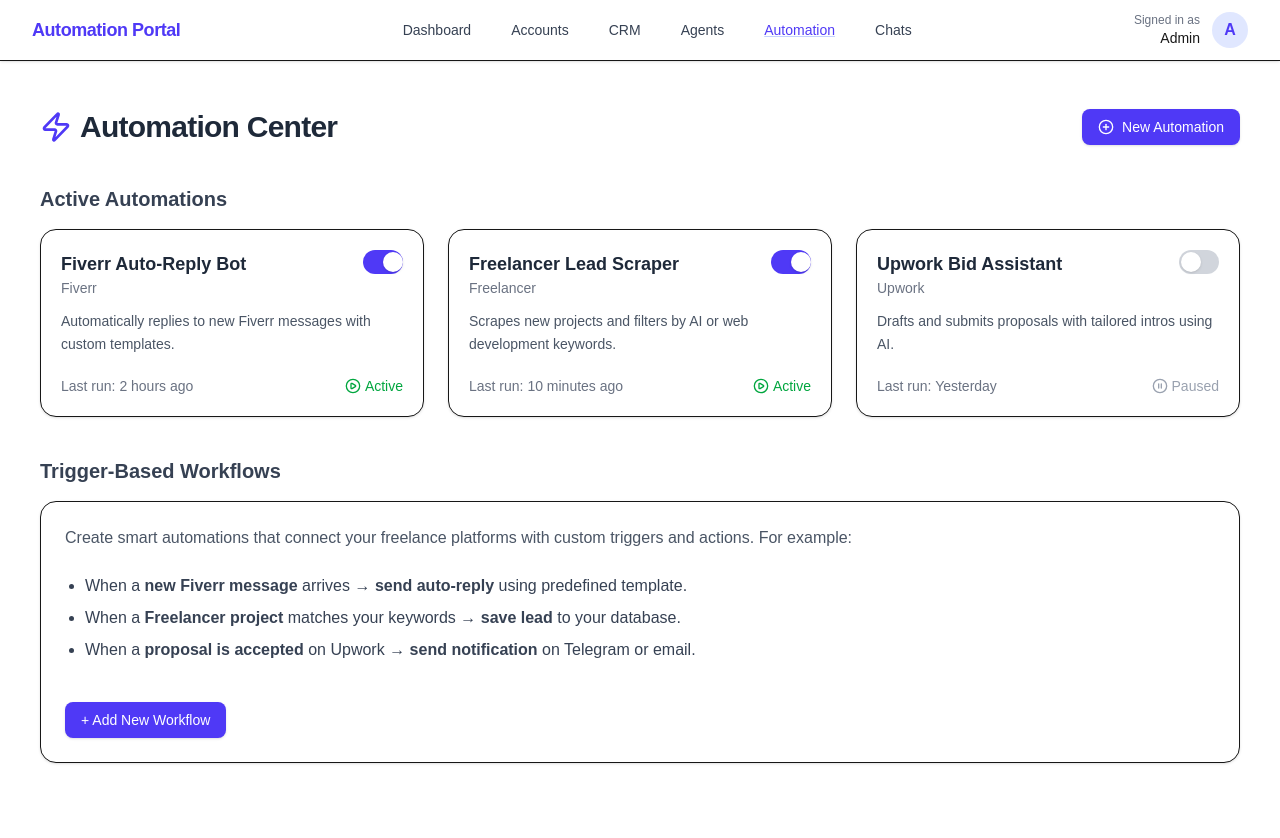
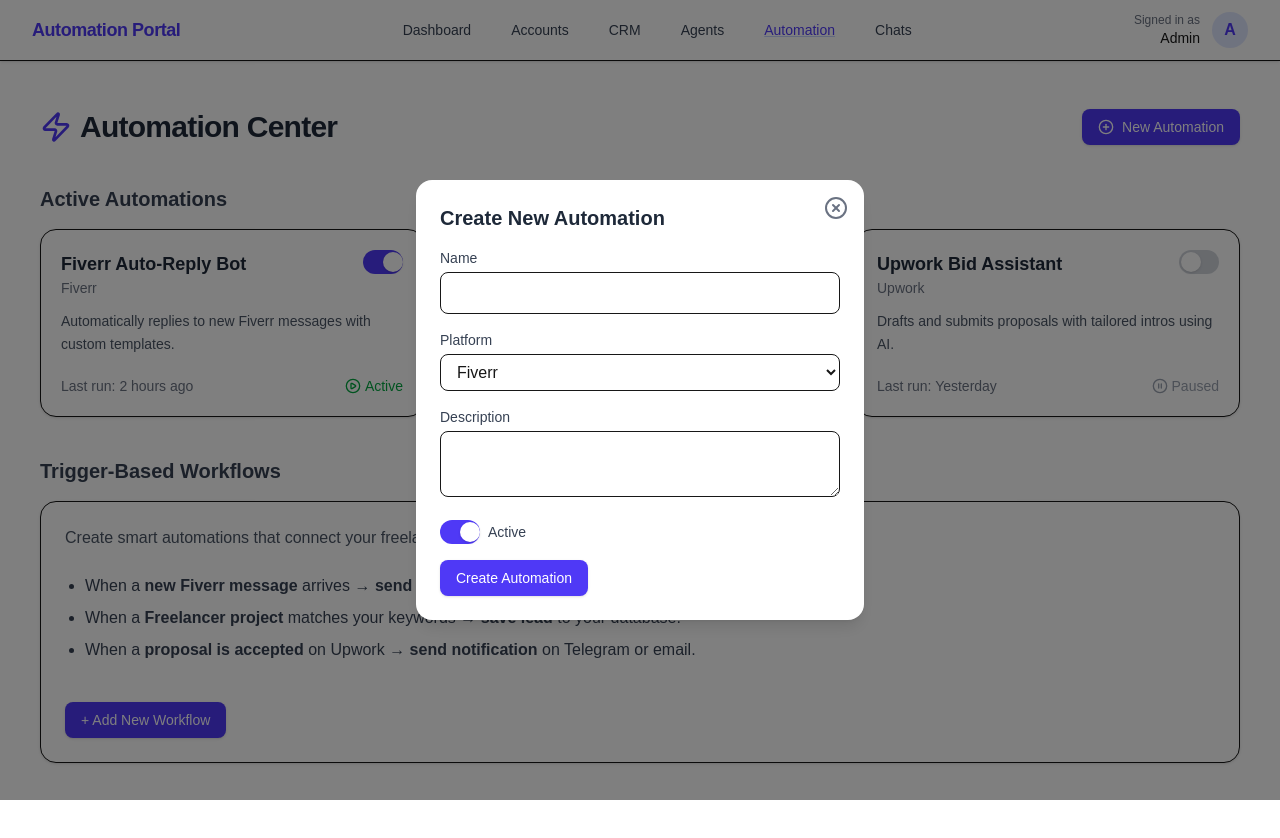
Before and after one commit to ImTalhaArif/freelance-automation, a Next.js app: page /automation in a window 1280 px wide. Both pictures are taken after a click on the button "New Automation". Shown: the top 838 px of the page. Before the commit the page ends 811 px from the top, so only its background shows below. Built offline with nearby package versions, Linux system fonts and the light colour scheme.

Commit message:
Update page.tsx

```diff
--- a/app/automation/page.tsx
+++ b/app/automation/page.tsx
@@ -2,7 +2,13 @@
 
 import { useState } from "react";
 import { motion } from "framer-motion";
-import { PlusCircle, Zap, PlayCircle, PauseCircle } from "lucide-react";
+import {
+  PlusCircle,
+  Zap,
+  PlayCircle,
+  PauseCircle,
+  XCircle,
+} from "lucide-react";
 
 export default function AutomationPage() {
   const [automations, setAutomations] = useState([
@@ -35,10 +41,33 @@
     },
   ]);
 
+  const [isModalOpen, setIsModalOpen] = useState(false);
+  const [newAutomation, setNewAutomation] = useState({
+    name: "",
+    platform: "Fiverr",
+    description: "",
+    status: true,
+  });
+
   const toggleAutomation = (id: number) => {
     setAutomations((prev) =>
       prev.map((a) => (a.id === id ? { ...a, status: !a.status } : a))
     );
+  };
+
+  const handleCreateAutomation = () => {
+    const nextId = automations.length + 1;
+    setAutomations([
+      ...automations,
+      { id: nextId, lastRun: "Never", ...newAutomation },
+    ]);
+    setNewAutomation({
+      name: "",
+      platform: "Fiverr",
+      description: "",
+      status: true,
+    });
+    setIsModalOpen(false);
   };
 
   return (
@@ -49,7 +78,7 @@
           <Zap className="text-indigo-600 w-8 h-8" />
           Automation Center
         </h1>
-        <Button>
+        <Button onClick={() => setIsModalOpen(true)}>
           <PlusCircle className="w-4 h-4" />
           New Automation
         </Button>
@@ -75,7 +104,10 @@
                     </h3>
                     <p className="text-sm text-gray-500">{a.platform}</p>
                   </div>
-                  <Switch checked={a.status} onChange={() => toggleAutomation(a.id)} />
+                  <Switch
+                    checked={a.status}
+                    onChange={() => toggleAutomation(a.id)}
+                  />
                 </div>
                 <p className="mt-3 text-sm text-gray-600 leading-relaxed">
                   {a.description}
@@ -125,10 +157,102 @@
           </ul>
 
           <div className="pt-4">
-            <Button>+ Add New Workflow</Button>
+            <Button onClick={() => setIsModalOpen(true)}>
+              + Add New Workflow
+            </Button>
           </div>
         </div>
       </section>
+
+      {/* ---------------- Modal ---------------- */}
+      {isModalOpen && (
+        <div className="fixed inset-0 bg-black/50 flex items-center justify-center z-50">
+          <motion.div
+            initial={{ scale: 0.9, opacity: 0 }}
+            animate={{ scale: 1, opacity: 1 }}
+            exit={{ scale: 0.9, opacity: 0 }}
+            className="bg-white rounded-2xl shadow-lg w-full max-w-md p-6 relative"
+          >
+            <button
+              onClick={() => setIsModalOpen(false)}
+              className="absolute top-4 right-4 text-gray-500 hover:text-gray-800"
+            >
+              <XCircle className="w-6 h-6" />
+            </button>
+
+            <h3 className="text-xl font-bold mb-4 text-gray-800">
+              Create New Automation
+            </h3>
+
+            <div className="space-y-4">
+              <div>
+                <label className="block text-sm font-medium text-gray-700">
+                  Name
+                </label>
+                <input
+                  type="text"
+                  className="mt-1 w-full border rounded-lg px-3 py-2 focus:outline-none focus:ring-2 focus:ring-indigo-600"
+                  value={newAutomation.name}
+                  onChange={(e) =>
+                    setNewAutomation({ ...newAutomation, name: e.target.value })
+                  }
+                />
+              </div>
+
+              <div>
+                <label className="block text-sm font-medium text-gray-700">
+                  Platform
+                </label>
+                <select
+                  className="mt-1 w-full border rounded-lg px-3 py-2 focus:outline-none focus:ring-2 focus:ring-indigo-600"
+                  value={newAutomation.platform}
+                  onChange={(e) =>
+                    setNewAutomation({
+                      ...newAutomation,
+                      platform: e.target.value,
+                    })
+                  }
+                >
+                  <option>Fiverr</option>
+                  <option>Upwork</option>
+                  <option>Freelancer</option>
+                </select>
+              </div>
+
+              <div>
+                <label className="block text-sm font-medium text-gray-700">
+                  Description
+                </label>
+                <textarea
+                  className="mt-1 w-full border rounded-lg px-3 py-2 focus:outline-none focus:ring-2 focus:ring-indigo-600"
+                  value={newAutomation.description}
+                  onChange={(e) =>
+                    setNewAutomation({
+                      ...newAutomation,
+                      description: e.target.value,
+                    })
+                  }
+                />
+              </div>
+
+              <div className="flex items-center gap-2">
+                <Switch
+                  checked={newAutomation.status}
+                  onChange={() =>
+                    setNewAutomation({
+                      ...newAutomation,
+                      status: !newAutomation.status,
+                    })
+                  }
+                />
+                <span className="text-sm text-gray-700">Active</span>
+              </div>
+
+              <Button onClick={handleCreateAutomation}>Create Automation</Button>
+            </div>
+          </motion.div>
+        </div>
+      )}
     </div>
   );
 }
@@ -160,9 +284,18 @@
   );
 }
 
-function Button({ children }: { children: React.ReactNode }) {
+function Button({
+  children,
+  onClick,
+}: {
+  children: React.ReactNode;
+  onClick?: () => void;
+}) {
   return (
-    <button className="flex items-center gap-2 bg-indigo-600 hover:bg-indigo-700 text-white px-4 py-2 rounded-lg text-sm font-medium shadow transition">
+    <button
+      onClick={onClick}
+      className="flex items-center gap-2 bg-indigo-600 hover:bg-indigo-700 text-white px-4 py-2 rounded-lg text-sm font-medium shadow transition"
+    >
       {children}
     </button>
   );
```
